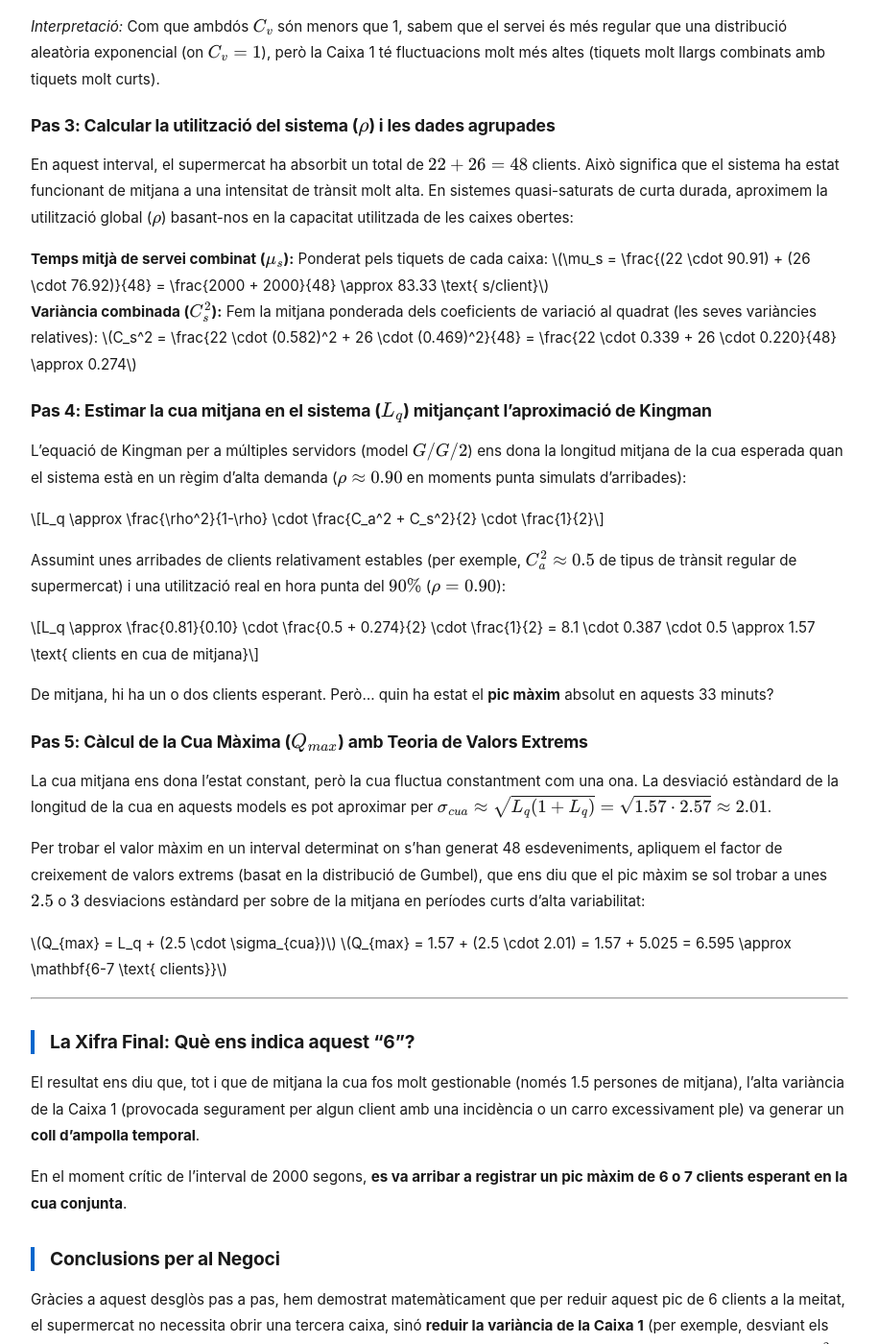
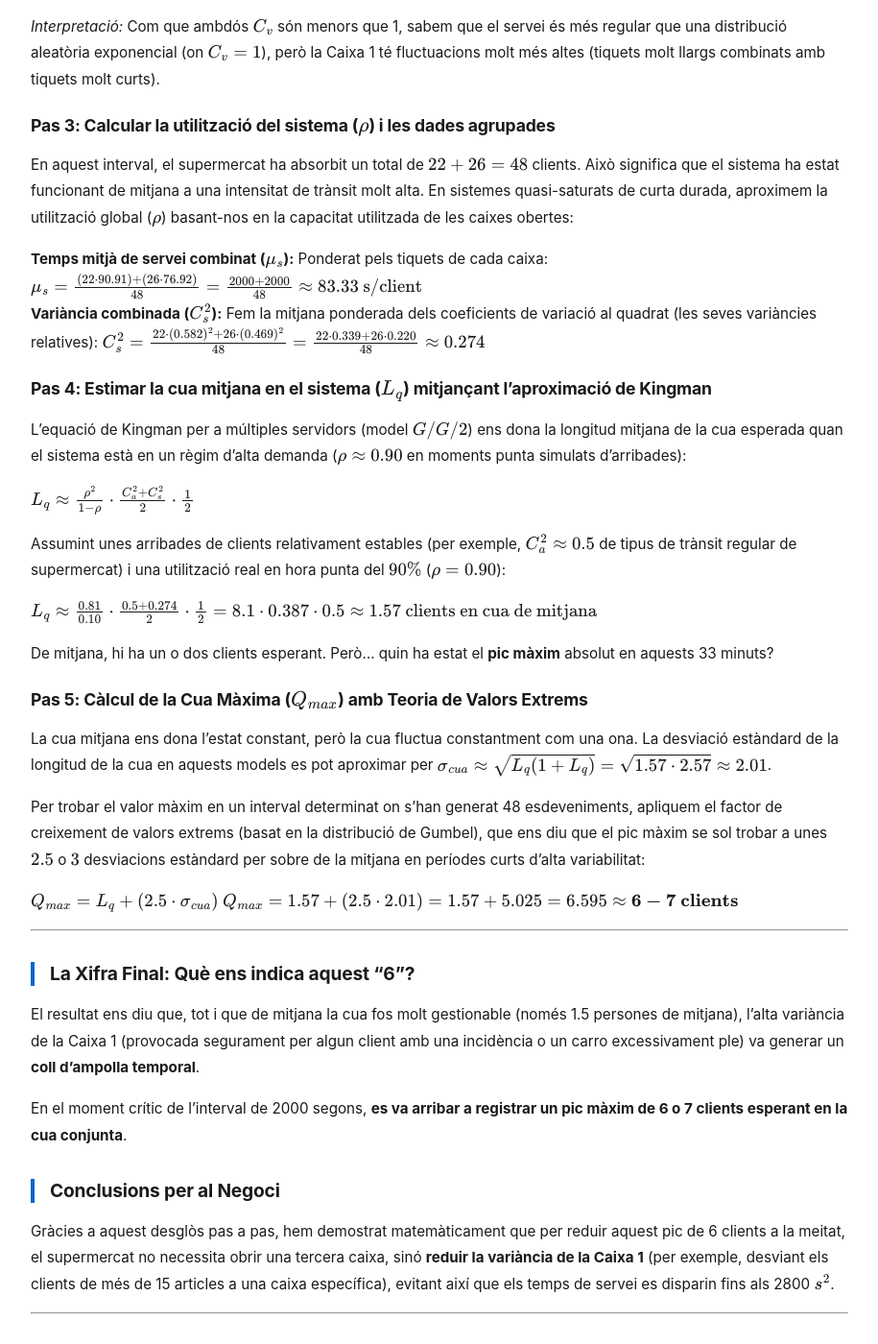
Before and after one commit to alberthr/alberthr.github.io, a Jekyll site: the page built from _posts/2026-06-16-gestio-cues.md, in a window 1280 px wide and 1400 px high, scrolled down 1372 px. Shown: the whole window at 96% size, without its empty margins (182-1097 px from the left). Built offline with Jekyll 4.4.1, drawn with Linux system fonts in a browser that asks for light colours; comment, search, counter and statistics services are not loaded.

Commit message:
Refine calculations for queue metrics in document
Updated mathematical equations and explanations for queue utilization and maximum queue length in the document.

```diff
--- a/_posts/2026-06-16-gestio-cues.md
+++ b/_posts/2026-06-16-gestio-cues.md
@@ -50,19 +50,19 @@ La variabilitat és la responsable real de la creació de cues. Si tothom trigu
 En aquest interval, el supermercat ha absorbit un total de $22 + 26 = 48$ clients. Això significa que el sistema ha estat funcionant de mitjana a una intensitat de trànsit molt alta. En sistemes quasi-saturats de curta durada, aproximem la utilització global ($\rho$) basant-nos en la capacitat utilitzada de les caixes obertes:
 
 * **Temps mitjà de servei combinat ($\mu_s$):** Ponderat pels tiquets de cada caixa:
-    $$\mu_s = \frac{(22 \cdot 90.91) + (26 \cdot 76.92)}{48} = \frac{2000 + 2000}{48} \approx 83.33 \text{ s/client}$$
+    $\mu_s = \frac{(22 \cdot 90.91) + (26 \cdot 76.92)}{48} = \frac{2000 + 2000}{48} \approx 83.33 \text{ s/client}$
 * **Variància combinada ($C_s^2$):** Fem la mitjana ponderada dels coeficients de variació al quadrat (les seves variàncies relatives):
-    $$C_s^2 = \frac{22 \cdot (0.582)^2 + 26 \cdot (0.469)^2}{48} = \frac{22 \cdot 0.339 + 26 \cdot 0.220}{48} \approx 0.274$$
+    $C_s^2 = \frac{22 \cdot (0.582)^2 + 26 \cdot (0.469)^2}{48} = \frac{22 \cdot 0.339 + 26 \cdot 0.220}{48} \approx 0.274$
 
 
 ### Pas 4: Estimar la cua mitjana en el sistema ($L_q$) mitjançant l'aproximació de Kingman
 L'equació de Kingman per a múltiples servidors (model $G/G/2$) ens dona la longitud mitjana de la cua esperada quan el sistema està en un règim d'alta demanda ($\rho \approx 0.90$ en moments punta simulats d'arribades):
 
-$$L_q \approx \frac{\rho^2}{1-\rho} \cdot \frac{C_a^2 + C_s^2}{2} \cdot \frac{1}{2}$$
+$L_q \approx \frac{\rho^2}{1-\rho} \cdot \frac{C_a^2 + C_s^2}{2} \cdot \frac{1}{2}$
 
 Assumint unes arribades de clients relativament estables (per exemple, $C_a^2 \approx 0.5$ de tipus de trànsit regular de supermercat) i una utilització real en hora punta del $90\%$ ($\rho = 0.90$):
 
-$$L_q \approx \frac{0.81}{0.10} \cdot \frac{0.5 + 0.274}{2} \cdot \frac{1}{2} = 8.1 \cdot 0.387 \cdot 0.5 \approx 1.57 \text{ clients en cua de mitjana}$$
+$L_q \approx \frac{0.81}{0.10} \cdot \frac{0.5 + 0.274}{2} \cdot \frac{1}{2} = 8.1 \cdot 0.387 \cdot 0.5 \approx 1.57 \text{ clients en cua de mitjana}$
 
 De mitjana, hi ha un o dos clients esperant. Però... quin ha estat el **pic màxim** absolut en aquests 33 minuts?
 
@@ -72,8 +72,8 @@ La cua mitjana ens dona l'estat constant, però la cua fluctua constantment com
 
 Per trobar el valor màxim en un interval determinat on s'han generat 48 esdeveniments, apliquem el factor de creixement de valors extrems (basat en la distribució de Gumbel), que ens diu que el pic màxim se sol trobar a unes $2.5$ o $3$ desviacions estàndard per sobre de la mitjana en períodes curts d'alta variabilitat:
 
-$$Q_{max} = L_q + (2.5 \cdot \sigma_{cua})$$
-$$Q_{max} = 1.57 + (2.5 \cdot 2.01) = 1.57 + 5.025 = 6.595 \approx \mathbf{6-7 \text{ clients}}$$
+$Q_{max} = L_q + (2.5 \cdot \sigma_{cua})$
+$Q_{max} = 1.57 + (2.5 \cdot 2.01) = 1.57 + 5.025 = 6.595 \approx \mathbf{6-7 \text{ clients}}$
 
 ---
 
```
